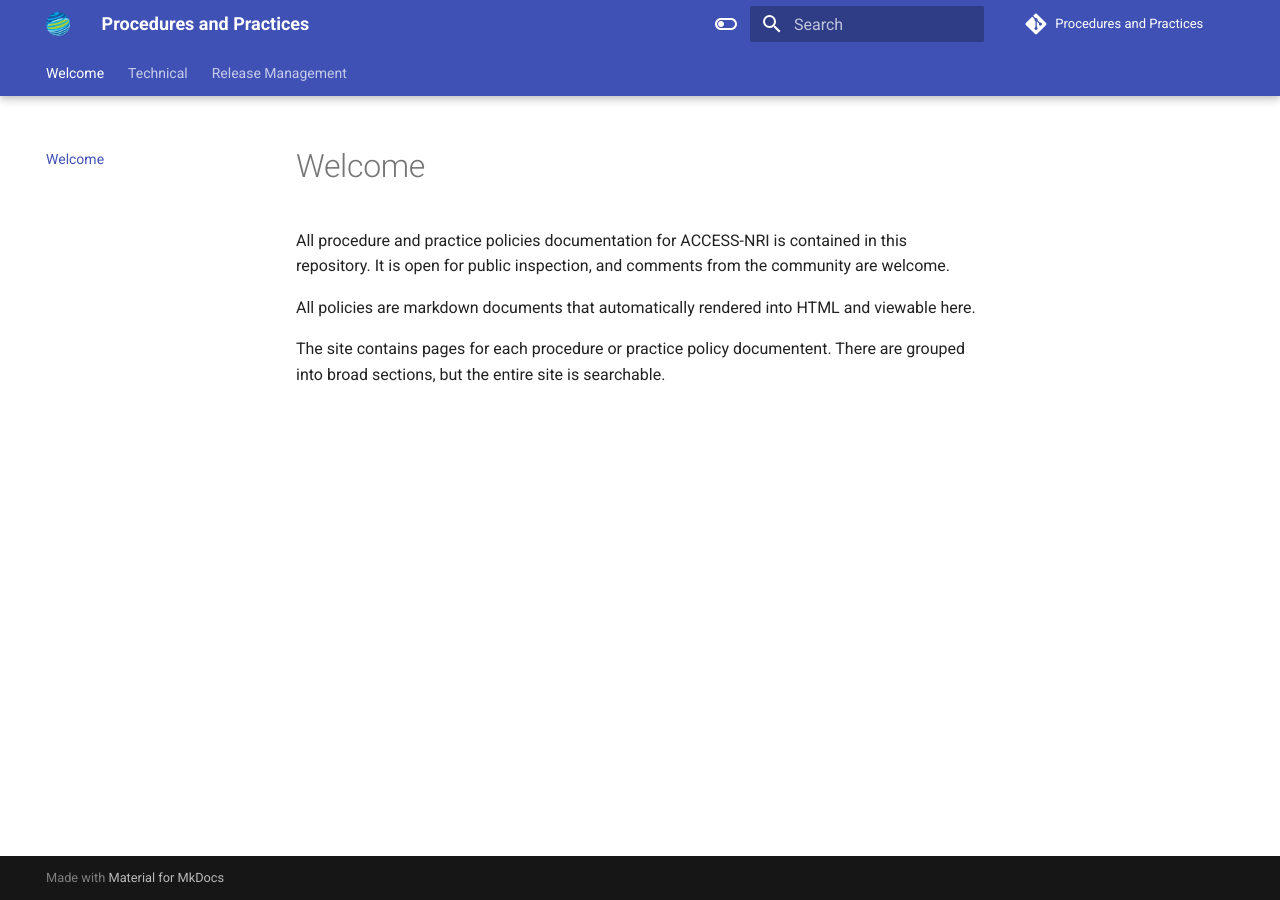
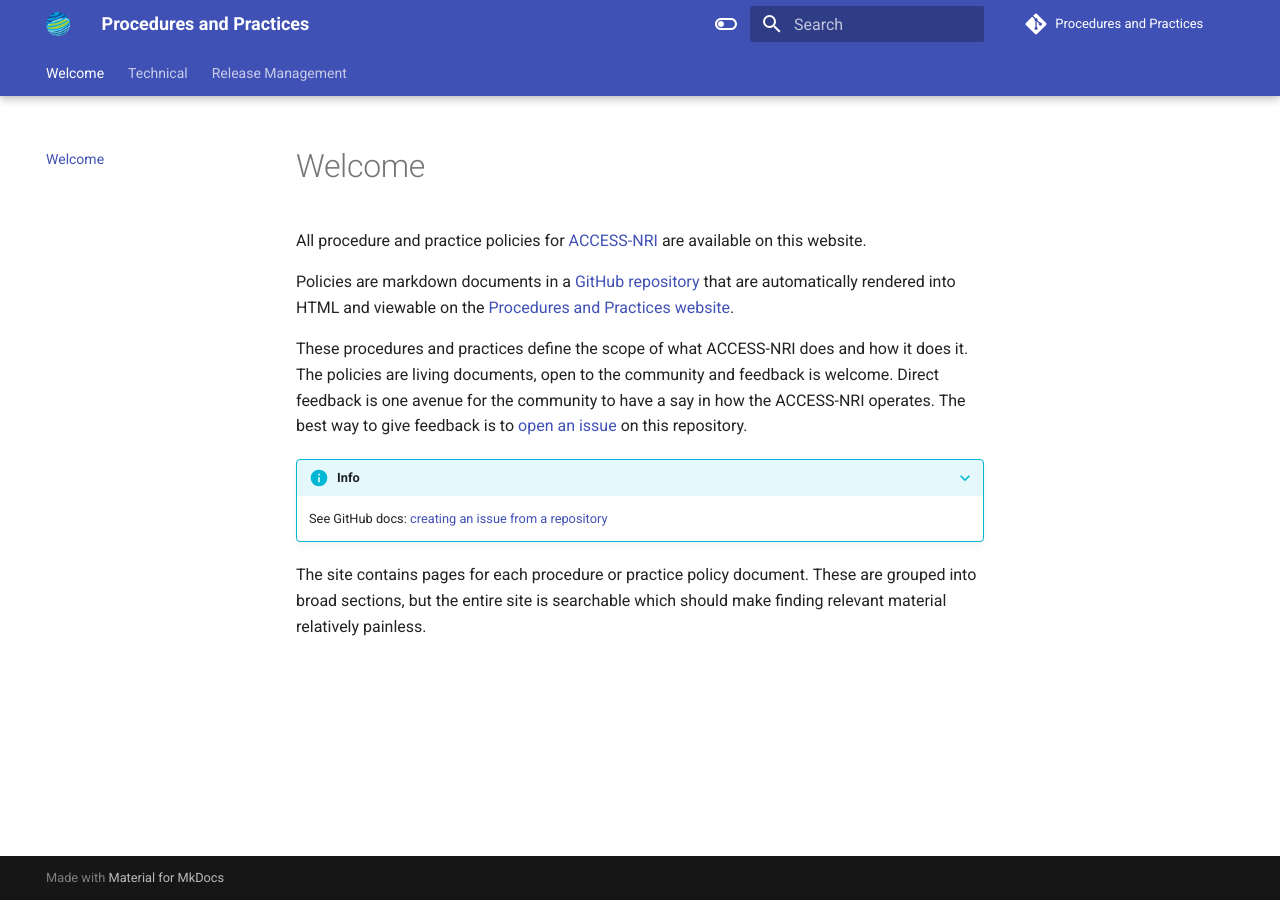
Before and after one commit to ACCESS-NRI/procedures-and-practices, an MkDocs documentation site: the page built from docs/index.md, in a window 1280 px wide. Built offline with MkDocs 1.6.1 and Material for MkDocs 9.7.7, drawn with Linux system fonts in a browser that asks for light colours; comment, search, counter and statistics services are not loaded.

Commit message:
Updated splash screen

```diff
--- a/docs/index.md
+++ b/docs/index.md
@@ -1,5 +1,16 @@
-All procedure and practice policies documentation for ACCESS-NRI is contained in this repository. It is open for public inspection, and comments from the community are welcome.
+All procedure and practice policies for [ACCESS-NRI] are available on this website.
 
-All policies are markdown documents that automatically rendered into HTML and viewable here.
+Policies are markdown documents in a [GitHub repository][repo] that are automatically rendered into HTML and viewable on the [Procedures and Practices website][procedures-and-practices].
 
-The site contains pages for each procedure or practice policy documentent. There are grouped into broad sections, but the entire site is searchable.
+These procedures and practices define the scope of what ACCESS-NRI does and how it does it. The policies are living documents, open to the community and feedback is welcome. Direct feedback is one avenue for the community to have a say in how the ACCESS-NRI operates. The best way to give feedback is to [open an issue][issues] on this repository.
+
+???+ Info Creating an issue
+    See GitHub docs: [creating an issue from a repository][create-issue]
+
+The site contains pages for each procedure or practice policy document. These are grouped into broad sections, but the entire site is searchable which should make finding relevant material relatively painless.
+
+[ACCESS-NRI]: https://access-nri.org.au
+[repo]: https://github.com/ACCESS-NRI/Procedures-and-Practices
+[procedures-and-practices]: https://access-nri.github.io/procedures-and-practices
+[issues]: https://github.com/ACCESS-NRI/procedures-and-practices/issues
+[create-issue]: https://docs.github.com/en/issues/tracking-your-work-with-issues/creating-an-issue#creating-an-issue-from-a-repository
```
